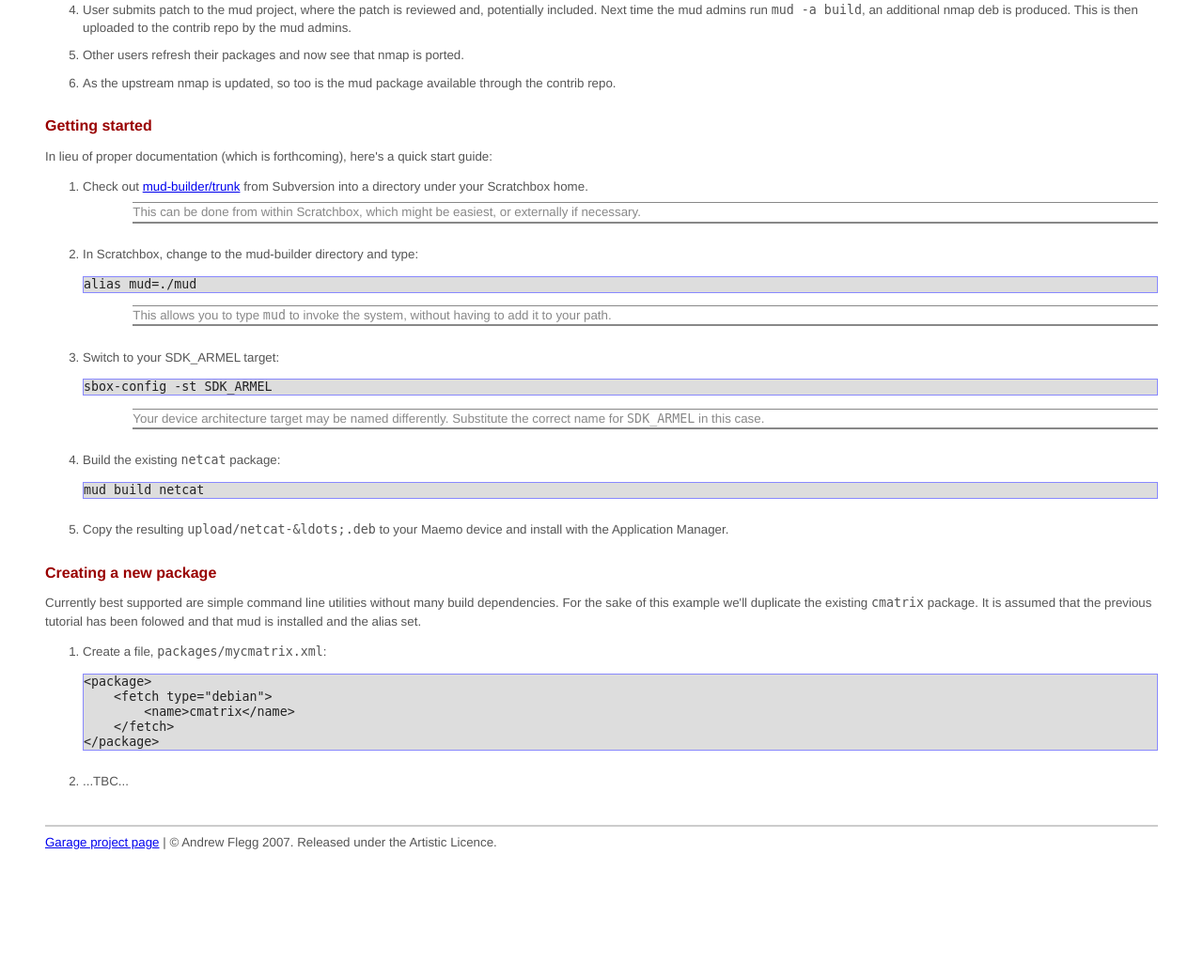
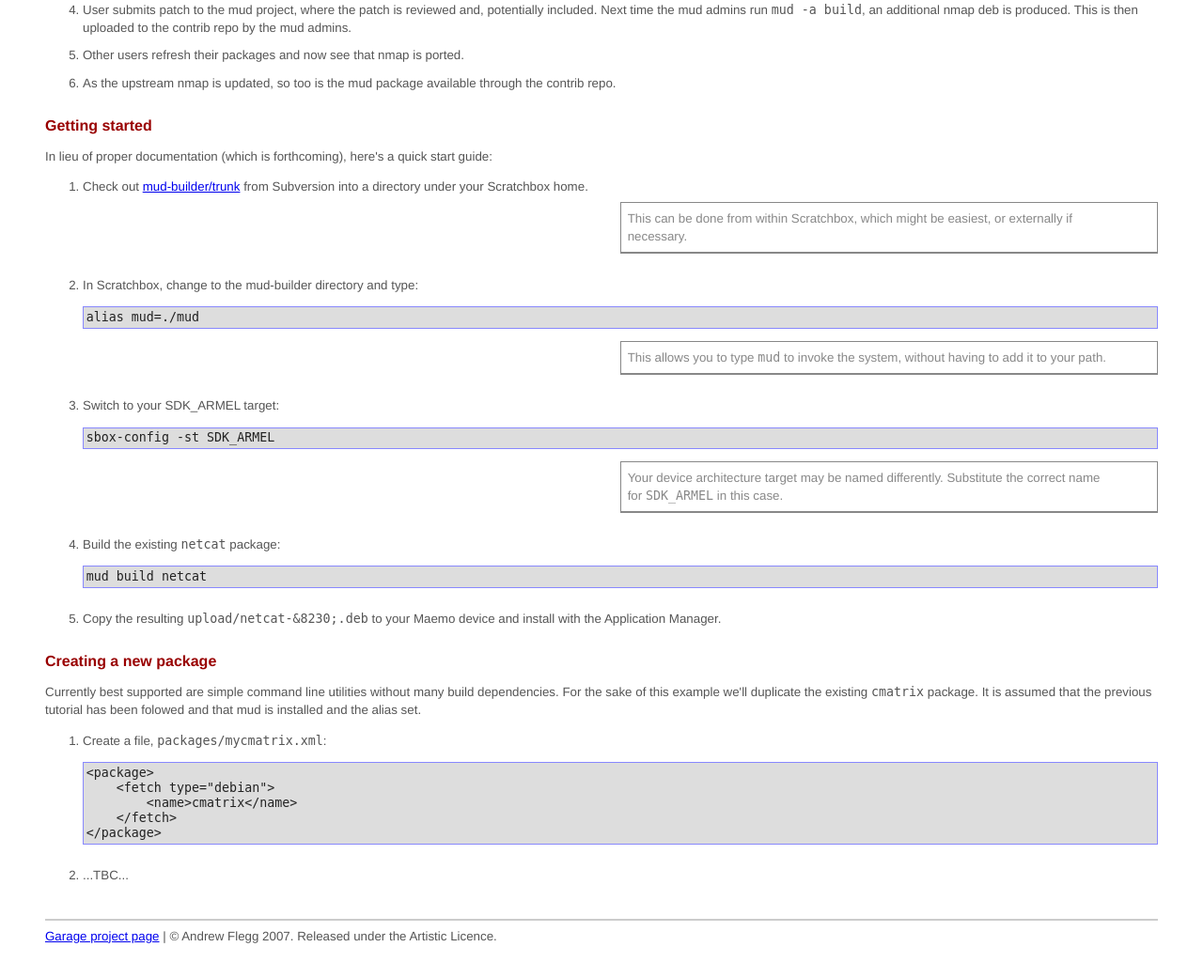
Before and after one commit to GrahamCobb/maemo-mud-builder, a PHP site: page / in a window 1280 px wide. Shown: the part 471-1512 px from the top of the page at 94% size. Before the commit the page ends 1375 px from the top, so only its background shows below. Run offline with PHP 8.4, Linux system fonts and the light colour scheme.

Commit message:
Tweak styles, improve XHTML compliance

```diff
--- a/www/index.html
+++ b/www/index.html
@@ -59,7 +59,7 @@ resulting debs will be under the licence of the original project.</p>
    available through the contrib repo.</li>
 </ol>
 
-<h2 name="gettingstarted">Getting started</h2>
+<h2 id="gettingstarted">Getting started</h2>
 <p>In lieu of proper documentation (which is forthcoming), here's a quick start guide:</p>
 
 <ol>
@@ -85,11 +85,11 @@ necessary.</span></li>
 
 <pre><code>mud build netcat</code></pre></li>
 
-<li>Copy the resulting <code>upload/netcat-&ldots;.deb</code> to your Maemo
+<li>Copy the resulting <code>upload/netcat-&8230;.deb</code> to your Maemo
 device and install with the Application Manager.</li>
 </ol>
 
-<h2 name="creating">Creating a new package</h2>
+<h2 id="creating">Creating a new package</h2>
 <p>Currently best supported are simple command line utilities without many
 build dependencies. For the sake of this example we'll duplicate the existing
 <code>cmatrix</code> package. It is assumed that the previous tutorial has been folowed and that mud is installed and the alias set.</p>
--- a/www/style.css
+++ b/www/style.css
@@ -31,8 +31,9 @@ li {
 
 li span.note {
     display:      block;
-    margin:       0.5em 0px 1em 4em;
-    border-top:   1px solid #888;
+    padding:      0.5em 4em 0.5em 0.5em;
+    margin:       0.5em 0px 1em 50%;
+    border:       1px solid #888;
     border-bottom: 2px solid #888;
     color:        #888;
 }
@@ -42,6 +43,7 @@ pre {
     line-height:  1.2em;
     background:   #ddd;
     color:        #222;
+    padding:      0.2em;
 }
 
 .meta {
```
